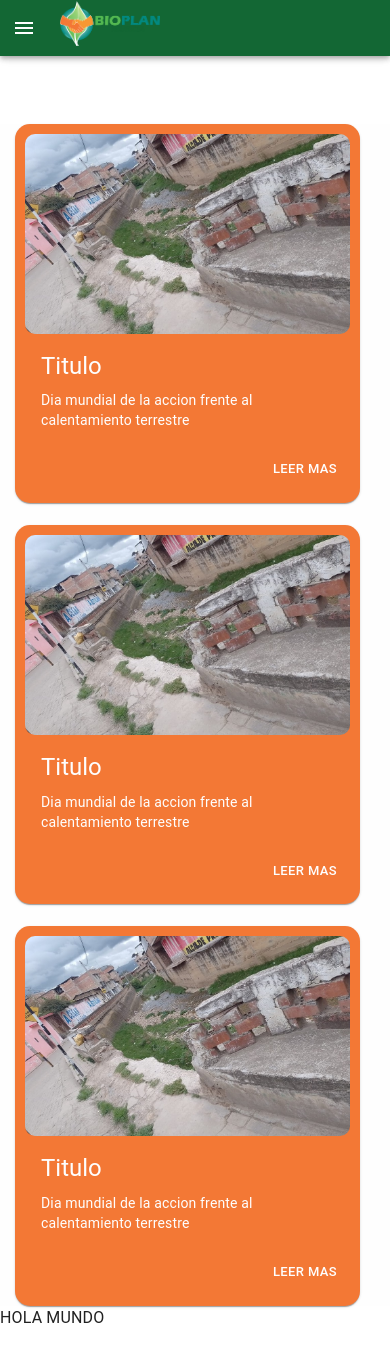
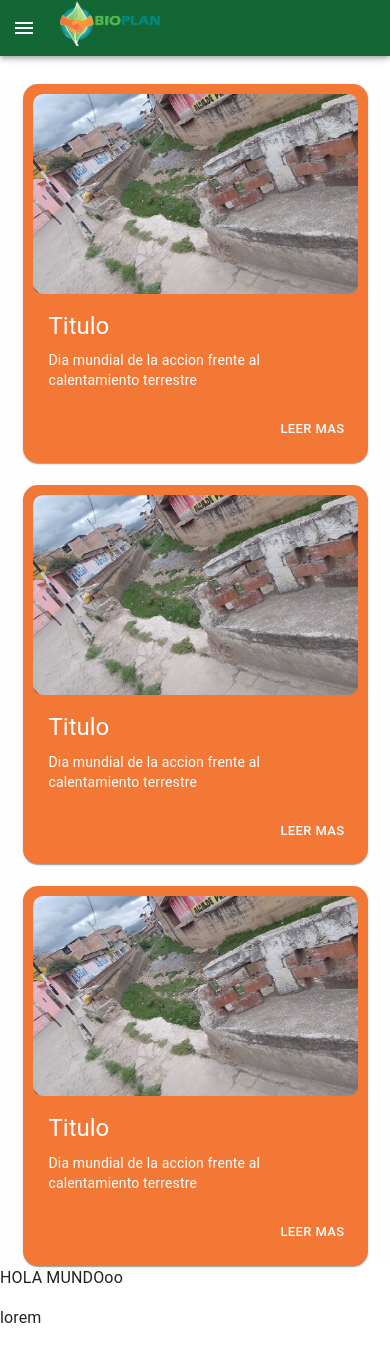
Before and after one commit to kmanuelDC/bioplan-react, a React (Create React App) app: page / in a window 390 px wide. Built offline with nearby package versions, Linux system fonts and the light colour scheme.

Commit message:
se corrigio algunos centers dentro de algunos contenedores

```diff
--- a/src/components/card/Card.jsx
+++ b/src/components/card/Card.jsx
@@ -20,7 +20,6 @@ const theme = createTheme({
         root: {
           backgroundColor: "var(--orange-color)",
           padding: "10px",
-          marginRight: "30px",
         },
       },
     },
--- a/src/components/cardComponent/CardComponent.jsx
+++ b/src/components/cardComponent/CardComponent.jsx
@@ -4,9 +4,11 @@ import "./cardComponent.css";
 export default function CardComponent() {
   return (
     <section className="section-cards">
-      <CardPrimary descripcion="" fecha="" className="CardPrimary" />
-      <CardPrimary descripcion="" fecha="" className="CardPrimary" />
-      <CardPrimary descripcion="" fecha="" className="CardPrimary" />
+      <div className="card-container">
+        <CardPrimary descripcion="" fecha="" className="CardPrimary" />
+        <CardPrimary descripcion="" fecha="" className="CardPrimary" />
+        <CardPrimary descripcion="" fecha="" className="CardPrimary" />
+      </div>
     </section>
   );
 }
--- a/src/components/cardComponent/cardComponent.css
+++ b/src/components/cardComponent/cardComponent.css
@@ -1,21 +1,27 @@
 /* start card´s section */
 .section-cards {
   display: flex;
+  justify-content: center;
+}
+.section-cards .card-container {
+  display: flex;
   flex-wrap: wrap;
-  justify-content: center;
+  justify-content: space-evenly;
   margin-top: 20px;
   background-color: var(--white-color);
   gap: 22px;
+  width: 85%;
 }
 
 /* end card´s section */
 
 /* start card´s section responsive */
 @media screen and (max-width: 662px) {
-  .section-cards {
+  .section-cards .card-container {
     display: flex;
-    justify-content: flex-end;
-    width: 100vw;
+    justify-content: center;
+    width: 100%;
+    margin-top: -20px;
   }
 }
 
--- a/src/pages/home/HomePage.js
+++ b/src/pages/home/HomePage.jsx
@@ -6,8 +6,13 @@ export const HomePage = memo(() => {
   return (
     <>
       <Navbar />
-      <CardComponent />
-      <div>HOLA MUNDO</div>
+      <div>
+        <CardComponent />
+      </div>
+      <div>
+        <div>HOLA MUNDOoo</div>
+        <p>lorem</p>
+      </div>
     </>
   );
 });
```
